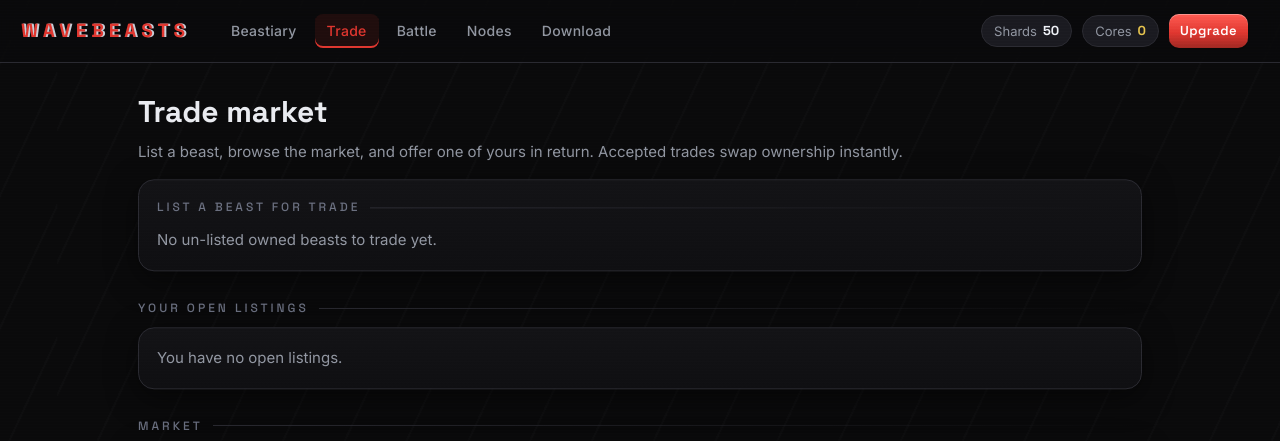
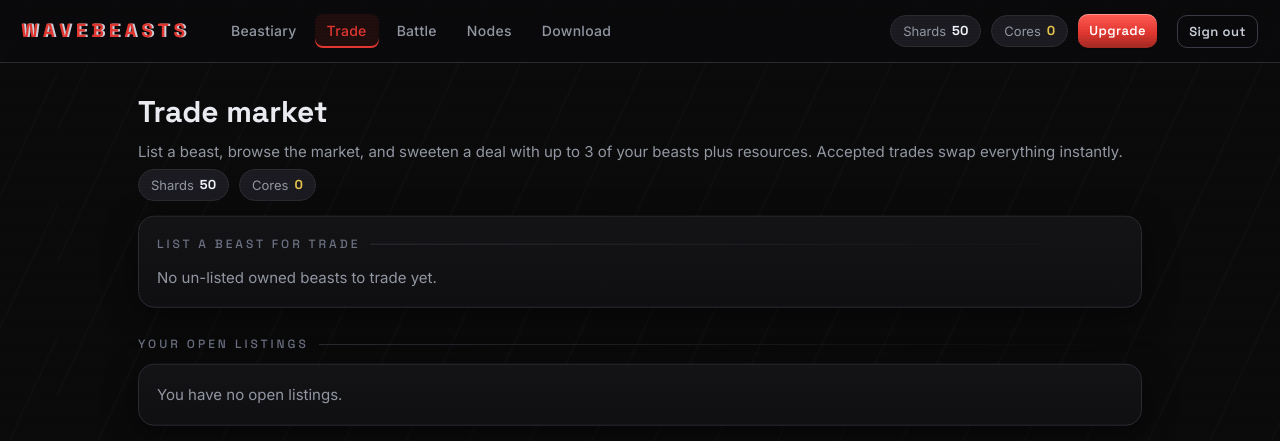
Before and after one commit to chvolk/wavebeasts, a Django app: page /trade/ in a window 1280 px wide. Shown: the top 441 px of the page. Run offline with Django 5.2, Linux system fonts and the light colour scheme; the visitor is signed in with stand-in values (Sample User, id 1); data comes from the database, SQL or seed files in the repository; data that the repository does not hold is empty; some libraries are stand-ins or nearby versions.

Commit message:
Site: guaranteed sign-out fallback + multi-beast/resource trade offers
Auth: when the Clerk UserButton can't mount (dev Clerk instance has no live
browser session on the prod domain, or clerk.js fails to load), reveal a plain
Django sign-out button so there's always a way to log out.

Trade: an offer can now include up to 3 beasts plus a shards/cores sweetener.
Offered currency is escrowed at offer time and refunded on decline/withdraw so
it can't be double-spent; beasts tied up in a pending offer are excluded from
new offers/listings. Adds a "Your pending offers" section with withdraw, and a
disclosure-style offer builder on each market card. +5 trade tests (31 total).

Co-Authored-By: Claude Opus 4.8 <noreply@anthropic.com>

```diff
--- a/play/urls.py
+++ b/play/urls.py
@@ -33,6 +33,7 @@ urlpatterns = [
     path("trade/<int:listing_id>/offer", views.trade_offer, name="trade_offer"),
     path("trade/offer/<int:offer_id>/accept", views.trade_accept, name="trade_accept"),
     path("trade/offer/<int:offer_id>/decline", views.trade_decline, name="trade_decline"),
+    path("trade/offer/<int:offer_id>/withdraw", views.trade_withdraw, name="trade_withdraw"),
 
     path("battle/", views.battle, name="battle"),
     path("battle/team", views.set_team, name="set_team"),
--- a/play/views.py
+++ b/play/views.py
@@ -287,12 +287,21 @@ def node_delete(request, node_id):
 def trade(request):
     my_listings = list(request.user.listings.filter(is_open=True).select_related("beast"))
     market = list(TradeListing.objects.filter(is_open=True).exclude(user=request.user).select_related("beast", "user"))
-    incoming = list(TradeOffer.objects.filter(listing__user=request.user, status="pending").select_related("listing__beast", "offered_beast", "from_user"))
+    incoming = list(TradeOffer.objects.filter(listing__user=request.user, status="pending")
+                    .select_related("listing__beast", "from_user").prefetch_related("offered_beasts"))
+    outgoing = list(TradeOffer.objects.filter(from_user=request.user, status="pending")
+                    .select_related("listing__beast", "listing__user").prefetch_related("offered_beasts"))
+    # beasts you can offer/list: owned, not currently listed and not tied up in a pending offer of yours.
+    tied = set(TradeOffer.objects.filter(from_user=request.user, status="pending")
+               .values_list("offered_beasts__id", flat=True))
+    listed_ids = set(TradeListing.objects.filter(beast__user=request.user, is_open=True).values_list("beast_id", flat=True))
     tradeable = [b for b in request.user.beasts.filter(status="owned")
-                 if not TradeListing.objects.filter(beast=b, is_open=True).exists()]
+                 if b.id not in listed_ids and b.id not in tied]
     return render(request, "trade.html", {
-        "my_listings": my_listings, "market": market, "incoming": incoming,
-        "tradeable": tradeable, "nav": "trade",
+        "my_listings": my_listings, "market": market, "incoming": incoming, "outgoing": outgoing,
+        "tradeable": tradeable, "wallet": _wallet(request.user),
+        "max_beasts": TradeOffer.MAX_BEASTS, "trade_msg": request.session.pop("trade_msg", ""),
+        "nav": "trade",
     })
 
 
@@ -322,11 +331,53 @@ def trade_offer(request, listing_id):
         request.session["trade_msg"] = "Trading is a paid feature."
         return redirect("trade")
     listing = get_object_or_404(TradeListing, id=listing_id, is_open=True)
-    beast = get_object_or_404(OwnedBeast, id=request.POST.get("beast_id"), user=request.user, status="owned")
-    if not beast.verified:
-        request.session["trade_msg"] = "Only verified beasts (caught through a node) can be offered in trade."
-    elif listing.user_id != request.user.id:
-        TradeOffer.objects.create(listing=listing, from_user=request.user, offered_beast=beast)
+    if listing.user_id == request.user.id:
+        return redirect("trade")
+    # Up to 3 beasts (beast_id may repeat in the form) + a shards/cores sweetener.
+    ids = [i for i in request.POST.getlist("beast_id") if i]
+    try:
+        shards = max(0, int(request.POST.get("shards") or 0))
+        cores = max(0, int(request.POST.get("cores") or 0))
+    except (TypeError, ValueError):
+        request.session["trade_msg"] = "Bad resource amount."
+        return redirect("trade")
+    if not ids and not shards and not cores:
+        request.session["trade_msg"] = "Offer at least one beast or some resources."
+        return redirect("trade")
+    if len(ids) > TradeOffer.MAX_BEASTS:
+        request.session["trade_msg"] = f"You can offer at most {TradeOffer.MAX_BEASTS} beasts."
+        return redirect("trade")
+    with transaction.atomic():
+        wallet = Wallet.objects.select_for_update().get(user=request.user)
+        # beasts must be yours, owned, verified, and not already tied up in a pending offer / listing
+        tied = set(TradeOffer.objects.filter(from_user=request.user, status="pending")
+                   .values_list("offered_beasts__id", flat=True))
+        beasts = []
+        for bid in dict.fromkeys(ids):  # dedupe, preserve order
+            b = OwnedBeast.objects.filter(id=bid, user=request.user, status="owned").first()
+            if not b:
+                request.session["trade_msg"] = "One of those beasts isn't available."
+                return redirect("trade")
+            if not b.verified:
+                request.session["trade_msg"] = "Only verified beasts (caught through a node) can be offered."
+                return redirect("trade")
+            if b.id in tied or TradeListing.objects.filter(beast=b, is_open=True).exists():
+                request.session["trade_msg"] = "That beast is already listed or in another offer."
+                return redirect("trade")
+            beasts.append(b)
+        if shards > wallet.shards or cores > wallet.cores:
+            request.session["trade_msg"] = "Not enough resources for that offer."
+            return redirect("trade")
+        # escrow the currency so it can't be double-spent while the offer is pending
+        wallet.shards -= shards
+        wallet.cores -= cores
+        wallet.save(update_fields=["shards", "cores"])
+        offer = TradeOffer.objects.create(
+            listing=listing, from_user=request.user,
+            offered_beast=(beasts[0] if beasts else None),
+            offered_shards=shards, offered_cores=cores)
+        if beasts:
+            offer.offered_beasts.set(beasts)
     return redirect("trade")
 
 
@@ -337,26 +388,69 @@ def trade_accept(request, offer_id):
         return redirect("trade")
     offer = get_object_or_404(TradeOffer, id=offer_id, listing__user=request.user, status="pending")
     with transaction.atomic():
-        listing = offer.listing
+        listing = TradeListing.objects.select_for_update().get(id=offer.listing_id)
+        if not listing.is_open:
+            request.session["trade_msg"] = "That listing is no longer open."
+            return redirect("trade")
+        their_beasts = list(OwnedBeast.objects.select_for_update()
+                            .filter(id__in=[b.id for b in offer.beasts()]))
         my_beast = OwnedBeast.objects.select_for_update().get(id=listing.beast_id)
-        their_beast = OwnedBeast.objects.select_for_update().get(id=offer.offered_beast_id)
-        # swap ownership
-        my_beast.user, their_beast.user = offer.from_user, request.user
-        my_beast.status = their_beast.status = "owned"
+        # give the lister the offered beasts + escrowed resources
+        my_wallet = Wallet.objects.select_for_update().get(user=request.user)
+        for tb in their_beasts:
+            tb.user = request.user
+            tb.status = "owned"
+            tb.save(update_fields=["user", "status"])
+        my_wallet.shards += offer.offered_shards
+        my_wallet.cores += offer.offered_cores
+        my_wallet.save(update_fields=["shards", "cores"])
+        # give the offerer the listed beast
+        my_beast.user = offer.from_user
+        my_beast.status = "owned"
         my_beast.save(update_fields=["user", "status"])
-        their_beast.save(update_fields=["user", "status"])
         listing.is_open = False
         listing.save(update_fields=["is_open"])
         offer.status = "accepted"
         offer.save(update_fields=["status"])
-        # decline the rest
-        listing.offers.filter(status="pending").update(status="declined")
+        # decline + refund every other pending offer on this listing
+        for other in listing.offers.filter(status="pending").exclude(id=offer.id):
+            _refund_offer(other)
+            other.status = "declined"
+            other.save(update_fields=["status"])
+    return redirect("trade")
+
+
+def _refund_offer(offer):
+    """Return escrowed shards/cores to the offerer (beasts free themselves once status != pending)."""
+    if offer.offered_shards or offer.offered_cores:
+        w = Wallet.objects.select_for_update().get(user=offer.from_user)
+        w.shards += offer.offered_shards
+        w.cores += offer.offered_cores
+        w.save(update_fields=["shards", "cores"])
+
+
+@login_required
+def trade_decline(request, offer_id):
+    with transaction.atomic():
+        offer = TradeOffer.objects.select_for_update().filter(
+            id=offer_id, listing__user=request.user, status="pending").first()
+        if offer:
+            _refund_offer(offer)
+            offer.status = "declined"
+            offer.save(update_fields=["status"])
     return redirect("trade")
 
 
 @login_required
-def trade_decline(request, offer_id):
-    TradeOffer.objects.filter(id=offer_id, listing__user=request.user, status="pending").update(status="declined")
+def trade_withdraw(request, offer_id):
+    """Offerer withdraws their own pending offer (refunds escrow, frees the beasts)."""
+    with transaction.atomic():
+        offer = TradeOffer.objects.select_for_update().filter(
+            id=offer_id, from_user=request.user, status="pending").first()
+        if offer:
+            _refund_offer(offer)
+            offer.status = "declined"
+            offer.save(update_fields=["status"])
     return redirect("trade")
 
 
--- a/templates/base.html
+++ b/templates/base.html
@@ -174,6 +174,7 @@
     <span class="chip acc">Cores <b>{{ wb_wallet.cores }}</b></span>
     <a class="btn {% if wb_wallet.subscribed %}sec {% endif %}sm" href="/billing/">{% if wb_wallet.subscribed %}Premium{% else %}Upgrade{% endif %}</a>
     {% if clerk_pk %}<div id="clerk-userbtn" style="display:flex;align-items:center"></div>
+    <form method="post" action="/logout/" id="clerk-signout-fallback" style="display:none;margin:0">{% csrf_token %}<button class="btn sec sm" type="submit">Sign out</button></form>
     {% else %}<form method="post" action="/logout/" style="display:inline;margin:0">{% csrf_token %}<button class="btn sec sm" type="submit">Sign out</button></form>{% endif %}
   </div>
   {% else %}
@@ -200,10 +201,13 @@
   src="https://{{ clerk_host }}/npm/@clerk/clerk-js@5/dist/clerk.browser.js" type="text/javascript"></script>
 <script>
   window.addEventListener('load', async function(){
-    if(!window.Clerk) return;
-    try{ await Clerk.load(); }catch(e){ return; }
+    var fb0=document.getElementById('clerk-signout-fallback');
+    if(!window.Clerk){ if(fb0) fb0.style.display='inline'; return; }  // clerk.js failed to load
+    try{ await Clerk.load(); }catch(e){ if(fb0) fb0.style.display='inline'; return; }
     var btn=document.getElementById('clerk-userbtn');
+    var fb=document.getElementById('clerk-signout-fallback');
     if(btn && Clerk.user){ Clerk.mountUserButton(btn, {afterSignOutUrl:'/logout/'}); }
+    else if(fb){ fb.style.display='inline'; }  // no live Clerk session — always leave a way to sign out
     if(typeof window.__wbClerkReady==='function'){ window.__wbClerkReady(Clerk); }
   });
 </script>
--- a/templates/trade.html
+++ b/templates/trade.html
@@ -2,7 +2,12 @@
 {% block title %}Trade · WaveBeasts{% endblock %}
 {% block content %}
 <h1 style="margin:0 0 4px">Trade market</h1>
-<p class="muted" style="margin:0 0 18px">List a beast, browse the market, and offer one of yours in return. Accepted trades swap ownership instantly.</p>
+<p class="muted" style="margin:0 0 6px">List a beast, browse the market, and sweeten a deal with up to {{ max_beasts }} of your beasts plus resources. Accepted trades swap everything instantly.</p>
+{% if trade_msg %}<div class="card" style="border-color:var(--red);color:var(--red);padding:10px 14px;margin:0 0 12px">{{ trade_msg }}</div>{% endif %}
+<div class="stack" style="margin:0 0 16px">
+  <span class="chip silver">Shards <b>{{ wallet.shards }}</b></span>
+  <span class="chip acc">Cores <b>{{ wallet.cores }}</b></span>
+</div>
 
 <div class="card">
   <div class="section-label" style="margin-top:0">List a beast for trade</div>
@@ -24,12 +29,37 @@
   <tr><th>They offer</th><th>For your</th><th></th></tr>
   {% for o in incoming %}
   <tr>
-    <td>{{ o.from_user.username }}: <b>{{ o.offered_beast.name }}</b> ({{ o.offered_beast.rarity }} Lv{{ o.offered_beast.level }})</td>
+    <td>
+      <b>{{ o.from_user.username }}</b>:
+      {% for b in o.offered_beasts.all %}<span class="tag rt-{{ b.rarity }}" style="margin:1px 2px">{{ b.name }} Lv{{ b.level }}</span>{% empty %}{% if o.offered_beast %}<span class="tag rt-{{ o.offered_beast.rarity }}">{{ o.offered_beast.name }} Lv{{ o.offered_beast.level }}</span>{% endif %}{% endfor %}
+      {% if o.offered_shards %}<span class="chip silver" style="padding:2px 8px">+{{ o.offered_shards }} shards</span>{% endif %}
+      {% if o.offered_cores %}<span class="chip acc" style="padding:2px 8px">+{{ o.offered_cores }} cores</span>{% endif %}
+    </td>
     <td>{{ o.listing.beast.name }} ({{ o.listing.beast.rarity }})</td>
     <td style="text-align:right;white-space:nowrap">
       <form method="post" action="/trade/offer/{{ o.id }}/accept" style="display:inline">{% csrf_token %}<button class="btn sm" type="submit">Accept</button></form>
       <form method="post" action="/trade/offer/{{ o.id }}/decline" style="display:inline">{% csrf_token %}<button class="btn sec sm" type="submit">Decline</button></form>
     </td>
+  </tr>
+  {% endfor %}
+</table>
+</div>
+{% endif %}
+
+{% if outgoing %}
+<div class="section-label">Your pending offers</div>
+<div class="card" style="padding:6px 18px">
+<table>
+  <tr><th>You offered</th><th>For</th><th></th></tr>
+  {% for o in outgoing %}
+  <tr>
+    <td>
+      {% for b in o.offered_beasts.all %}<span class="tag rt-{{ b.rarity }}" style="margin:1px 2px">{{ b.name }} Lv{{ b.level }}</span>{% endfor %}
+      {% if o.offered_shards %}<span class="chip silver" style="padding:2px 8px">+{{ o.offered_shards }} shards</span>{% endif %}
+      {% if o.offered_cores %}<span class="chip acc" style="padding:2px 8px">+{{ o.offered_cores }} cores</span>{% endif %}
+    </td>
+    <td><b>{{ o.listing.beast.name }}</b> ({{ o.listing.beast.rarity }}) — {{ o.listing.user.username }}</td>
+    <td style="text-align:right"><form method="post" action="/trade/offer/{{ o.id }}/withdraw" style="display:inline">{% csrf_token %}<button class="btn sec sm" type="submit">Withdraw</button></form></td>
   </tr>
   {% endfor %}
 </table>
@@ -65,13 +95,24 @@
     <div class="ty">{{ l.beast.types_display }}</div>
     <span class="tag rt-{{ l.beast.rarity }}">{{ l.beast.rarity }}</span>
     <div class="dim" style="font-size:11px;margin-top:4px">by {{ l.user.username }}{% if l.note %} — "{{ l.note }}"{% endif %}</div>
-    {% if tradeable %}
-    <form method="post" action="/trade/{{ l.id }}/offer" class="stack" style="margin-top:8px;gap:6px">{% csrf_token %}
-      <select name="beast_id" class="grow" style="padding:6px;font-size:12px">
-        {% for b in tradeable %}<option value="{{ b.id }}">{{ b.name }} ({{ b.rarity }})</option>{% endfor %}
-      </select>
-      <button class="btn sm" type="submit">Offer</button>
-    </form>
+    {% if tradeable or wallet.shards or wallet.cores %}
+    <details style="margin-top:8px;text-align:left">
+      <summary class="btn sm" style="cursor:pointer;list-style:none;text-align:center">Make offer</summary>
+      <form method="post" action="/trade/{{ l.id }}/offer" style="margin-top:8px;display:flex;flex-direction:column;gap:6px">{% csrf_token %}
+        <label style="margin:0">Beasts (up to {{ max_beasts }})</label>
+        {% for n in "123"|make_list %}
+        <select name="beast_id" style="padding:6px;font-size:12px">
+          <option value="">— {% if forloop.first %}beast{% else %}add another{% endif %} —</option>
+          {% for b in tradeable %}<option value="{{ b.id }}">{{ b.name }} ({{ b.rarity }} Lv{{ b.level }})</option>{% endfor %}
+        </select>
+        {% endfor %}
+        <div class="stack" style="gap:6px">
+          <input name="shards" type="number" min="0" max="{{ wallet.shards }}" value="0" style="padding:6px;font-size:12px" placeholder="shards">
+          <input name="cores" type="number" min="0" max="{{ wallet.cores }}" value="0" style="padding:6px;font-size:12px" placeholder="cores">
+        </div>
+        <button class="btn sm" type="submit">Send offer</button>
+      </form>
+    </details>
     {% else %}<div class="dim" style="font-size:11px;margin-top:6px">catch a beast to offer</div>{% endif %}
   </div>
   {% endfor %}
```
Also changed, not shown: play/models.py (+16 -2 lines), play/tests.py (+66 -0 lines), play/migrations/0012_tradeoffer_offered_beasts_tradeoffer_offered_cores_and_more.py (added).
